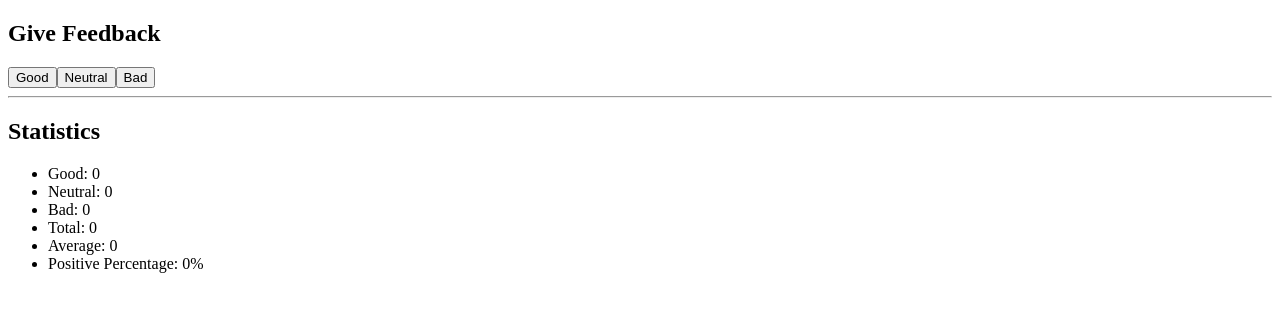
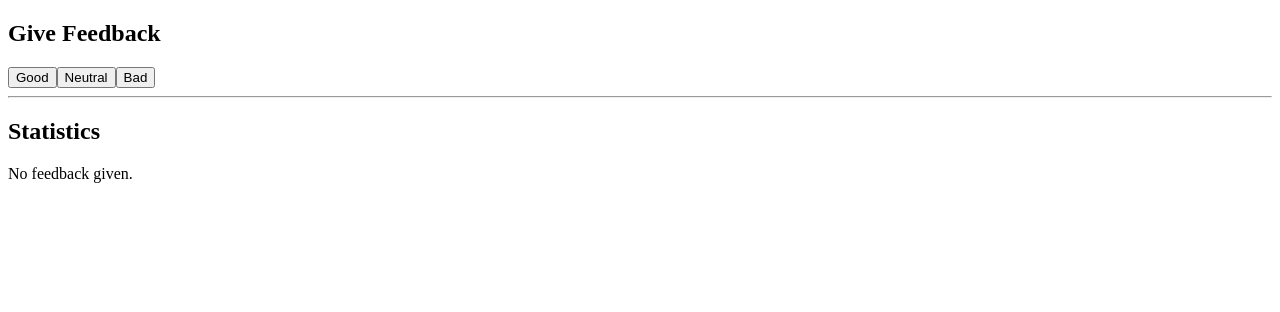
Before and after one commit to juan-pablo-lopez/full-stack-open, a React (Vite) app in the folder part1/unicafe/: page / in a window 1280 px wide. Shown: the top 312 px of the page. Built offline with nearby package versions, Linux system fonts and the light colour scheme.

Commit message:
Exercise 1.9

```diff
--- a/part1/unicafe/src/App.jsx
+++ b/part1/unicafe/src/App.jsx
@@ -9,9 +9,15 @@ const Button = (props) => (
 const Statistics = (props) => {
   const { good, neutral, bad, all, avg, pp} = props;
 
+  if (all === 0) {
     return (
       <>
-      <h2>Statistics</h2>
+        No feedback given.
+      </>
+    )
+  } else {
+    return (
+      <>
         <ul>
           <li>Good: {good}</li>
           <li>Neutral: {neutral}</li>
@@ -22,6 +28,7 @@ const Statistics = (props) => {
         </ul>
       </>
     )
+  }
 };
 
 const App = () => {
@@ -78,6 +85,7 @@ const App = () => {
       <Button onClick={handleNeutralFeedback} text="Neutral" />
       <Button onClick={handleBadFeedback} text="Bad" />
       <hr />
+      <h2>Statistics</h2>
       <Statistics good={good} neutral={neutral} bad={bad} all={all} avg={avg} pp={pp} />
     </div>
   );
```
Lines whose indentation alone changed are shown as unchanged.
